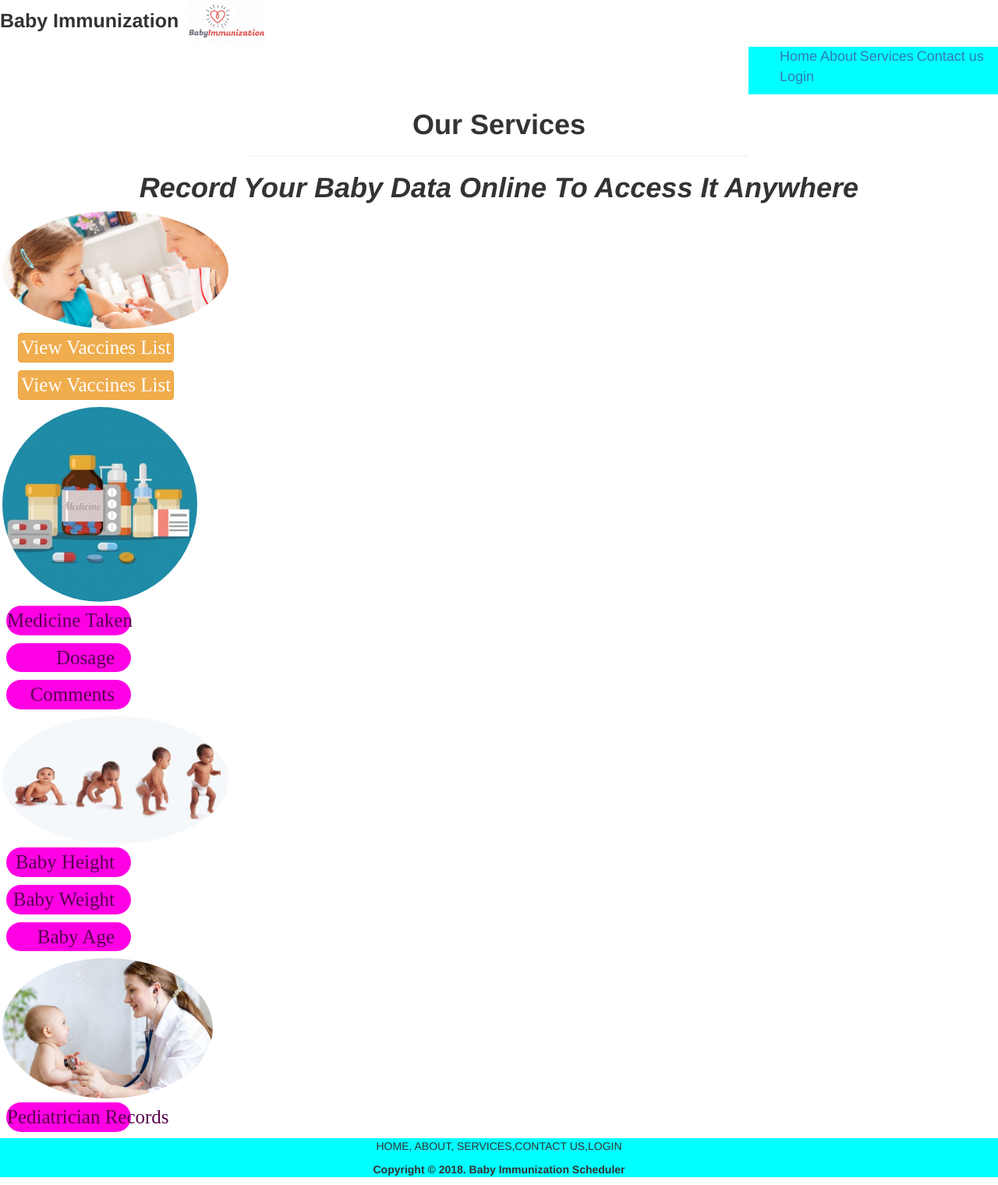
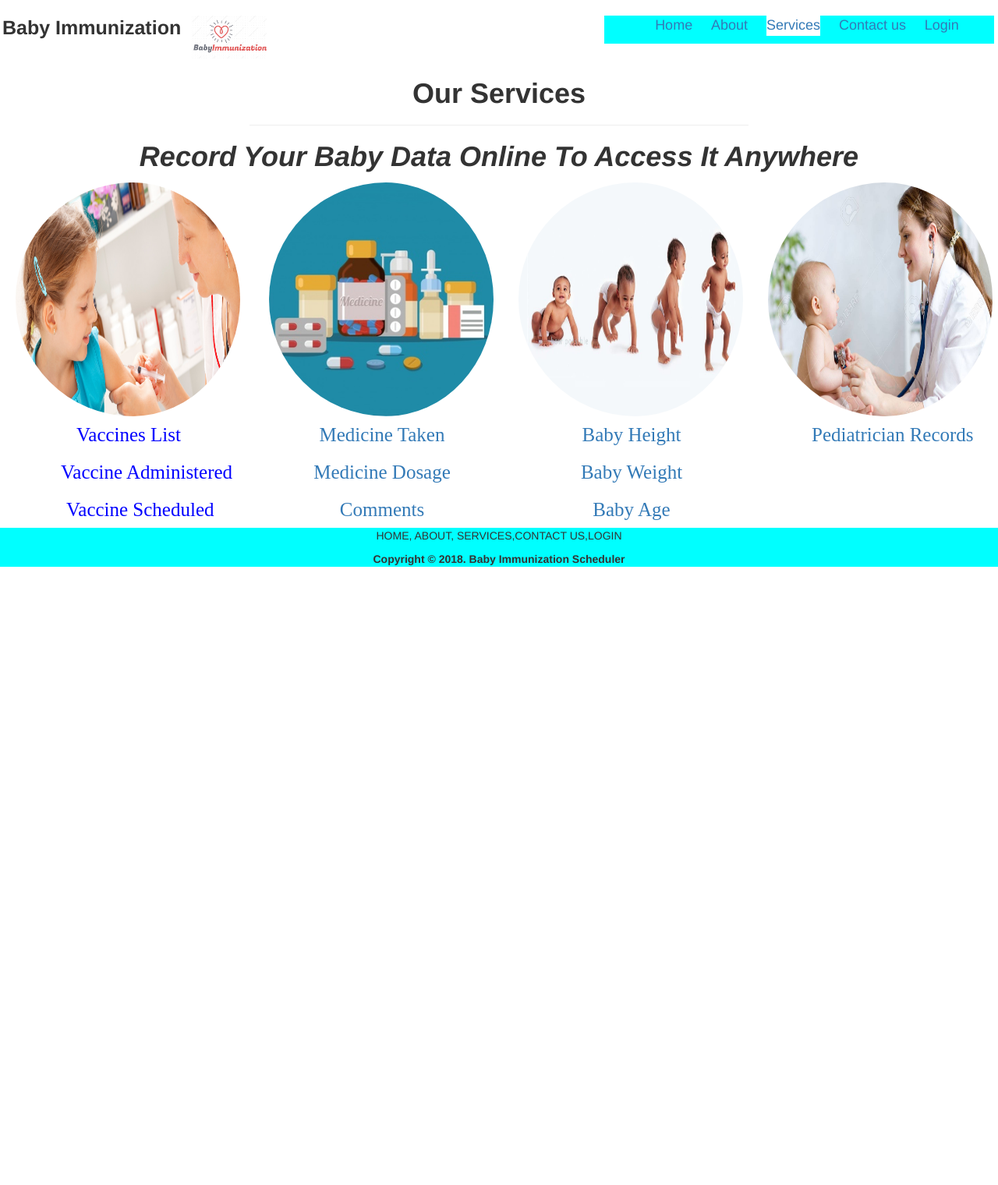
Before and after one commit to Atieno-Ouma/Baby-Immunization-Scheduler-App, a PHP site: page /services.html in a window 1280 px wide. Shown: the whole page at 78% size. After the commit the page ends 727 px from the top, so only its background shows below. Run offline with PHP 8.4, Linux system fonts and the light colour scheme; some libraries are stand-ins or nearby versions.

Commit message:
Pop up links
Added pop up links to services.html for the functionalities part. All are working for vaccines part. They are to show baby health report.
Also changed the contact us link position.

Co-Authored-By: techgjules <garsherrie@users.noreply.github.com>
Co-Authored-By: joanwarukira <joanwarukira@users.noreply.github.com>
Co-Authored-By: zeddling <zeddling@users.noreply.github.com>
Co-Authored-By: Mizzy <m1mmboga@users.noreply.github.com>

```diff
--- a/home.css
+++ b/home.css
@@ -3,7 +3,7 @@
     margin: 0;
     padding: 0;
     overflow: hidden;
-    background-color: crimson;
+    background-color: cyan;
     height: 3em;
 }
 .contents{
@@ -18,7 +18,7 @@
     box-align: center;
 }
 .contents:hover{
-    background-color: brown;
+    background-color: white;
     cursor: pointer;
     border-radius: 5px;
 }
@@ -65,7 +65,7 @@
     font-size: 45px;
 }
 footer{
-    background-color: grey;
+    background-color: cyan;
 }
 footer p{
     text-align: center;
--- a/services.html
+++ b/services.html
@@ -13,12 +13,22 @@
 
 <!-- Latest compiled JavaScript -->
 <script src="https://maxcdn.bootstrapcdn.com/bootstrap/3.3.7/js/bootstrap.min.js"></script>
+
+  <script src="~/Scripts/jquery-2.1.4.min.js"></script>
+    <script src="~/Scripts/moment.js"></script>
+    <script src="~/Scripts/bootstrap.min.js"></script>
+    <script src="~/Scripts/bootstrap-datetimepicker.min.js"></script>
+    <link href="~/Content/bootstrap.min.css" rel="stylesheet" />
+    <link href="~/Content/bootstrap-datetimepicker.min.css" rel="stylesheet" />
 	<style>
 		#btnlinks, #btnlinks1, #btnlinks2, #btnlinks3
 		{
 			width:100px;
 			padding: 1px;
 			margin: 2px ;
+			border-style: none;
+			background-color: white;
+			color: blue;
 		}
 		.btn
 		{
@@ -31,26 +41,41 @@
 			font-size: 25px;
 			display: inline-block;
 		}
-		#a
+		nav
 		{
-			background-color: #ff00e4;
-			color: #58014f;
-			border-radius: 30px;
-			text-align: right;
-			width: 160px;
+			background-color: cyan;
+			color: black;
+			text-align: center;
+			width: 500px;
 			padding-right: 20px;
+			display: inline-block;
+			padding-top: 0px;
+			justify-content: space-around;
+			display: flex;
+			margin: 0 5px;
+
 		}
+		nav ul li {
+    border-left:1px ;
+    list-style-type:none;
+    padding:10px;
+    width:100%;
+    }
+    .activelink{
+	background-color: white;
+	display: inline-block;
 
+}
 	</style>
 </head>
 <body>
 
-	<header><b><p style="font-size: 25px;">Baby Immunization<img src="logo.png" alt="Logo" style="width:100px; border-radius: 0; margin-left: 10px;"></p></b></header><br><br><br>
+	<header><b><p style="font-size: 25px; padding-left: 3px;">Baby Immunization<img src="logo.png" alt="Logo" style="width:100px; border-radius: 0; margin-left: 10px; padding-top: 20px; padding-left: 3px;"></p></b></header><br>
 	<nav>
 		<ul>
 			<li><a href="home.html">Home</a></li>
 			<li><a href="aboutus.html">About</a></li>
-			<li><a href="services.html">Services</a></li>
+			<li><a class="activelink"  href="services.html">Services</a></li>
 			<li><a href="contactus.html">Contact us</a></li>
 			<li><a href="#">Login</a></li>
 		</ul>
@@ -61,37 +86,36 @@
 
 <!-- vaccine links-->
 	<div id="btnlinks">
-		<img src="vaccination.jpg" alt="Vaccination" style="width:290px; ">
+
 		<div class="container">
 
 		<div class="table-responsive">
-			<button type="button" name="add" id="add" data-toggle="modal" data-target="#meme" class="btn btn-warning">View Vaccines List</button>
+
 		</div>
 
 
-		<div id="meme" class="modal fade">
-<table class="table table-striped table-hover">
+		<div id="meme" class="modal fade" style="color: white; float: center; font-size: 25px;">
+<table class="table table-sm" height="300px;" width="300px;">
 
 	<button type="button" class="close" data-dismiss="modal">&times;</button>
-	<header class="bg-primary p-4 text-white text-center">
-		<h3>VACCINE LIST</h3>
+	<header class="bg-primary text-white">
+		<h3 style="text-align: center;">VACCINE LIST</h3>
 	</header>
 	<th>Vaccine Name</th>
 	<th>Method to Administer</th>
 	<th>Baby Age to be Administered</th>
-	<th>Status</th>
 
 	<tr>
 		<td>BCG</td>
 		<td>Injection</td>
 		<td>Birth</td>
-		<td>Administered</td>
+
 	</tr>
 	<tr>
 		<td>Polio</td>
 		<td>Oral</td>
 		<td>Birth</td>
-		<td>Administered</td>
+
 	</tr>
 </table>
 
@@ -99,73 +123,171 @@
 	</div>
 
 
-<div class="container">
-
-		<div class="table-responsive">
-			<button type="button" name="add" id="add" data-toggle="modal" data-target="#meme" class="btn btn-warning">View Vaccines List</button>
 		</div>
 
 
-		<div id="meme" class="modal fade">
-<table class="table table-striped table-hover">
+<!--table to take in the functionalities -->
+<table border="0" style="color: black; font-weight: bold;">
+<tr>
+	<!--Imagesrow -->
+	<td><img src="vaccination.jpg" width="300px;" height="300px;" style="padding-right: 12px; margin-left: 20px; margin-right: 25px;"></td>
+	<td><img src="medicine.jpg" width="300px;" height="300px;" style="padding-right: 12px; margin-right: 20px;""></td>
+	<td><img src="growth.jpg" width="300px;" height="300px;" style="padding-right: 12px; margin-right: 20px;""></td>
+	<td><img src="pediatrician.jpg" width="300px;" height="300px;" style="padding-right: 12px;"></td>
+</tr>
 
-	<button type="button" class="close" data-dismiss="modal">&times;</button>
-	<header class="bg-primary p-4 text-white text-center">
-		<h3>VACCINE LIST</h3>
-	</header>
-	<th>Vaccine Name</th>
-	<th>Method to Administer</th>
-	<th>Baby Age to be Administered</th>
-	<th>Status</th>
 
-	<tr>
-		<td>BCG</td>
-		<td>Injection</td>
-		<td>Birth</td>
-		<td>Administered</td>
-	</tr>
-	<tr>
-		<td>Polio</td>
-		<td>Oral</td>
-		<td>Birth</td>
-		<td>Administered</td>
-	</tr>
-</table>
+<!--row 1 of links -->
+<tr >
 
-	</div>
-	</div>
+
+<td style="padding-left: 40px;">
+
+<button type="button" name="add" id="add" data-toggle="modal" data-target="#meme" class="btn btn-warning" style="color: blue; background-color: white; padding-left: 40px; border-style: none;"> Vaccines List</button>
+
+</td>
+<td style="padding-left: 40px;">
+ 		<a href="#" id="a" class="btn">Medicine Taken</a>
+</td>
+<td style="padding-left: 40px;">
+	<a href="#" id="a" class="btn">Baby Height</a>
+</td>
+<td style="padding-left: 50px;">
+		<a href="#" id="a" class="btn">Pediatrician Records</a>
+</td>
+</tr>
+
+
+<!--row 2 of links -->
+
+<tr>
+	<td style="padding-left: 33px;">
+<button type="button" name="add" id="add" data-toggle="modal" data-target="#add_data_Modal" class="btn btn-warning" style="color: blue; background-color: white; padding-left: 40px; border-style: none;">Vaccine Administered</button>
+
+</td>
+
+		<td style="padding-left: 40px;">
+			<a href="#" id="a" class="btn">Medicine Dosage</a>
+</td>
+	<td style="padding-left: 40px;">
+		<a href="#" id="a" class="btn">Baby Weight</a>
+</td>
+
+
+</tr>
+
+
+<!--row 3 of links -->
+
+<tr>
+	<td style="padding-left: 40px;">
+
+<button type="button" name="add" id="add" data-toggle="modal" data-target="#add_data_Modal1" class="btn btn-warning" style="color: blue; background-color: white; padding-left: 40px; border-style: none;">Vaccine Scheduled</button>
+
+</td>
+		<td style="padding-left: 40px;">
+			 	<a href="#" id="a" class="btn">Comments</a>
+		</td>
+
+	<td style="padding-left: 40px;">
+	<a href="#" id="a" class="btn">Baby Age</a>
+</td>
+	<td></td>
+
+</tr>
 
 
 
+</table>
 
 
 
+<!--vaccines administered pop up -->
+<div class="container">
+		<div class="table-responsive">
 
 		</div>
+	</div>
+
+	<div id="add_data_Modal" class="modal fade" >
+
+		<div class="modal-dialog">
+
+			<div class="modal-content">
+				<div class="modal-header">
+						<button type="button" class="close" data-dismiss="modal">&times;</button>
+						<h4 class="modal-title">Add Vaccines Administered</h4>
+				</div>
+				<div class="modal-body">
+				<form method="post" id="insert_form" enctype="multipart/form-data" action="#">
+					<label>Vaccine Name</label>
+					<input type="text" name="name" id="name" class="form-control"><br>
+					<label>Vaccine Price</label>
+					<input type="text" name="price" id="price" class="form-control"><br>
+					<label>Date Scheduled</label>
+					<input type="date" name="date" id="startdate" class="form-control"><br>
+					<label>Date of Administration</label>
+					<input type="date" name="date" id="enddate" class="form-control"><br>
+					<label>Baby Age</label>
+					<input type="text" name="age" id="age" class="form-control"><br>
+					<label>Hospital Administered At</label>
+					<input type="text" name="hospital" id="hospital" class="form-control"><br>
+					<label>Pediatrician Name</label>
+					<input type="text" name="pediatrician" id="pediatrician" class="form-control"><br>
+
+					<br>
+
+					<input type="submit" name="insert" id="insert" value="Submit">
+				</form>
+			</div>
+			<div class="modal-footer">
+				<button type="button" class="btn btn-default" data-dismiss="modal">Close</button>
+			</div>
+		</div>
+	</div>
+</div>
 
 
-<!-- medicine links-->
-	<div id="btnlinks1">
-	<img src="medicine.jpg" alt="Medicine" style="width:250px; ">
-	<a href="#" id="a" class="btn">Medicine Taken</a>
-		<a href="#" id="a" class="btn">Dosage</a>
-		<a href="#" id="a" class="btn">Comments</a>
+<!-- vaccines scheduled pop up-->
 
+<div class="container">
+		<div class="table-responsive">
+
+		</div>
 	</div>
 
-<!-- growth links-->
-<div id="btnlinks2">
-	<img src="growth.jpg" alt="Growth" style="width:290px; ">
-		<a href="#" id="a" class="btn">Baby Height</a>
-		<a href="#" id="a" class="btn">Baby Weight</a>
-		<a href="#" id="a" class="btn">Baby Age</a>
+	<div id="add_data_Modal1" class="modal fade" >
 
-</div>
+		<div class="modal-dialog">
 
-	<div id="btnlinks3">
-	<img src="pediatrician.jpg" alt="Pediatrician" style="width:270px; ">
-	<a href="#" id="a" class="btn">Pediatrician Records</a>
+			<div class="modal-content">
+				<div class="modal-header">
+						<button type="button" class="close" data-dismiss="modal">&times;</button>
+						<h4 class="modal-title">Schedule Vaccines</h4>
+				</div>
+				<div class="modal-body">
+				<form method="post" id="insert_form" enctype="multipart/form-data" action="#">
+					<label>Vaccine Name</label>
+					<input type="text" name="name" id="name" class="form-control"><br>
 
+					<label>Date Scheduled</label>
+					<input type="date" name="date" id="startdate" class="form-control"><br>
+
+
+					<label>Hospital To Be Administered At</label>
+					<input type="text" name="hospital" id="hospital" class="form-control"><br>
+
+					<label>Comments</label>
+					<textarea name="comment" id="comment" class="form-control"></textarea>
+
+					<input type="submit" name="insert" id="insert" value="Schedule">
+				</form>
+			</div>
+			<div class="modal-footer">
+				<button type="button" class="btn btn-default" data-dismiss="modal">Close</button>
+			</div>
+		</div>
+	</div>
 </div>
 	<footer>
 		<p>HOME, ABOUT, SERVICES,CONTACT US,LOGIN</p>
@@ -174,6 +296,30 @@
 
 
 
-</script>
+
+
+<!-- Script
+   <script>
+        $(function () {
+            $('#startdate,#enddate').datetimepicker({
+                useCurrent: false,
+                minDate: moment()
+            });
+            $('#startdate').datetimepicker().on('dp.change', function (e) {
+                var incrementDay = moment(new Date(e.date));
+                incrementDay.add(1, 'days');
+                $('#enddate').data('DateTimePicker').minDate(incrementDay);
+                $(this).data("DateTimePicker").hide();
+            });
+
+            $('#enddate').datetimepicker().on('dp.change', function (e) {
+                var decrementDay = moment(new Date(e.date));
+                decrementDay.subtract(1, 'days');
+                $('#startdate').data('DateTimePicker').maxDate(decrementDay);
+                 $(this).data("DateTimePicker").hide();
+            });
+
+        });
+    </script> -->
 </body>
 </html>
--- a/take1css.css
+++ b/take1css.css
@@ -48,6 +48,8 @@ ul li:hover ul li{
 }
 .activelink{
 	background-color: white;
+		display: inline-block;
+
 }
 .property1{
 	  position: absolute;
```
Also changed, not shown: aboutus.html (+5 -5 lines), contactus.html (+6 -6 lines).
